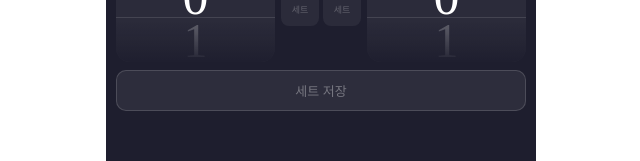
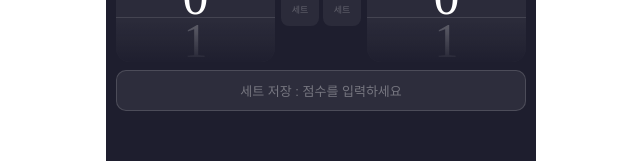
Before and after one commit to praswna/TTrecord, a React (Vite) app: page / in a window 1280 px wide. Shown: the part 378-539 px from the top of the page, without its empty margins (319-959 px from the left). Built offline with nearby package versions, Linux system fonts and the light colour scheme; no server answers.

Commit message:
세트 저장 비활성화 이유 표시

```diff
--- a/src/screens/MainScreen.jsx
+++ b/src/screens/MainScreen.jsx
@@ -18,6 +18,17 @@ function isValidScore(a, b) {
   if (max < 11) return false
   if (max === 11) return min <= 9
   return max - min >= 2
+}
+
+function getInvalidReason(a, b) {
+  if (a === 0 && b === 0) return '점수를 입력하세요'
+  if (a === b) return '동점은 저장할 수 없어요'
+  const max = Math.max(a, b)
+  const min = Math.min(a, b)
+  if (max < 11) return `${max}점 이상이어야 해요`
+  if (max === 11 && min >= 10) return '11:10은 유효하지 않아요'
+  if (max > 11 && max - min < 2) return '2점 차이 이상이어야 해요'
+  return ''
 }
 
 function formatDate(d) {
@@ -210,7 +221,7 @@ export default function MainScreen({ onHistory, onSettings }) {
           <ScrollPicker items={SCORES} value={rightScore} onChange={setRightScore} />
         </div>
         <button className={`set-save-btn ${valid ? 'active' : ''}`} onClick={handleSaveSet} disabled={!valid}>
-          세트 저장 {valid ? `(${leftScore} : ${rightScore})` : ''}
+          {valid ? `세트 저장 (${leftScore} : ${rightScore})` : '세트 저장 : ' + getInvalidReason(leftScore, rightScore)}
         </button>
       </div>
 
```
